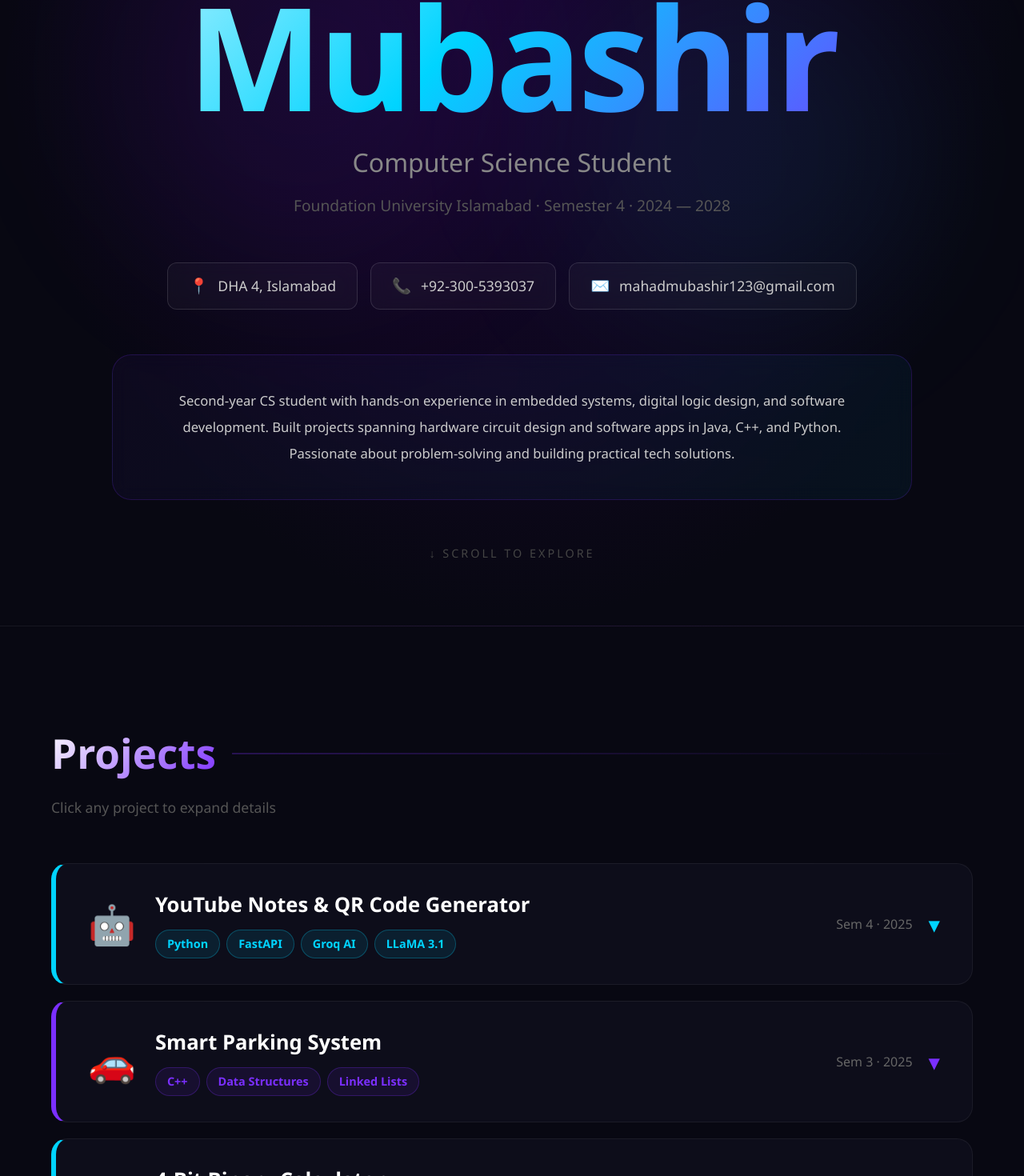
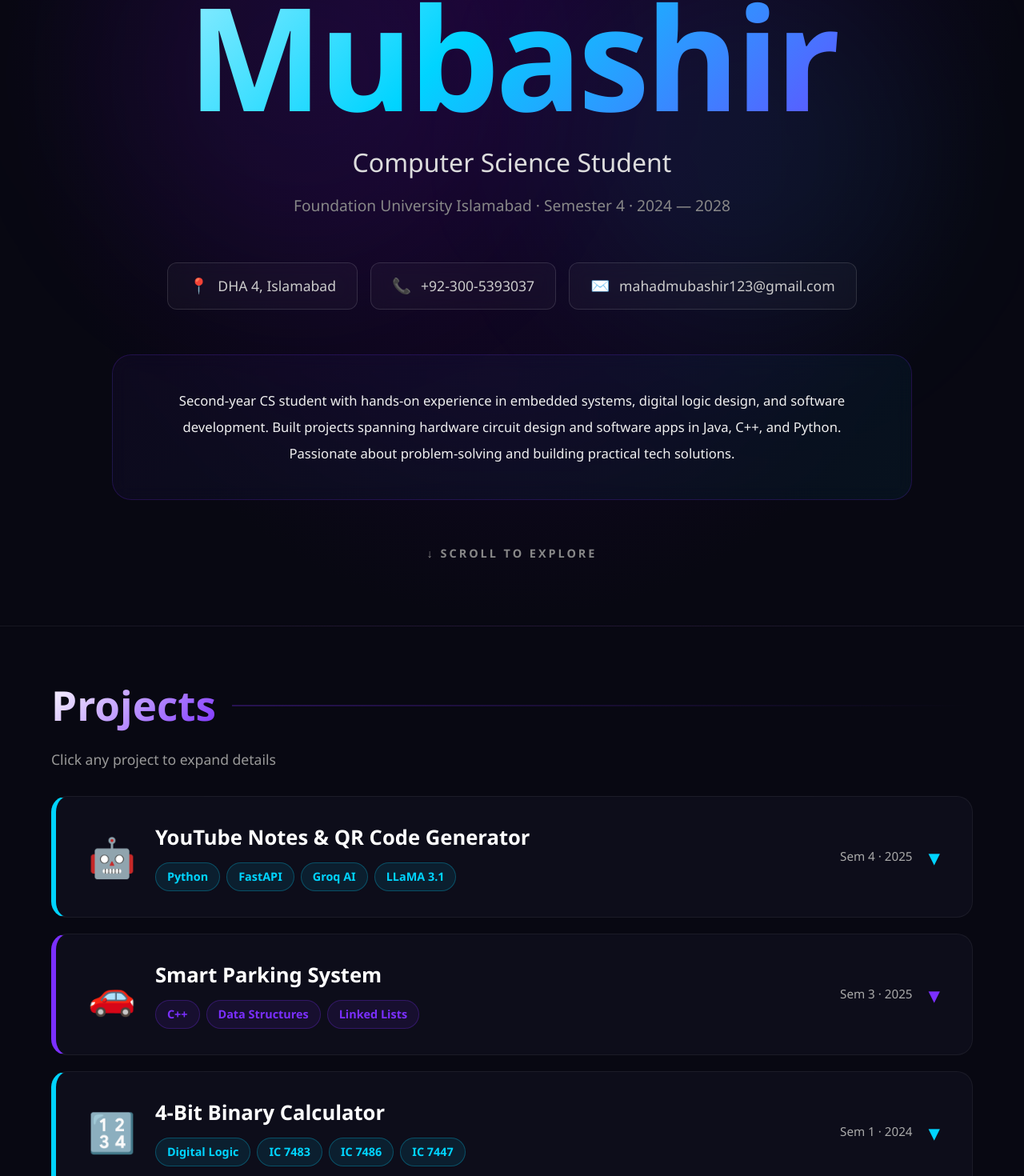
Before and after one commit to mahadmansoormubashir/my-cv, a Next.js app: page / in a window 1280 px wide. Shown: the part 390-1860 px from the top of the page at 80% size. Built offline with nearby package versions, Linux system fonts and the light colour scheme.

Commit message:
tighter spacing and brighter text

```diff
--- a/app/page.tsx
+++ b/app/page.tsx
@@ -145,10 +145,10 @@ export default function Home() {
           Mahad Mubashir
         </h1>
 
-        <p style={{ fontSize: "clamp(1.2rem, 2.5vw, 2rem)", color: "#888", margin: "0 0 16px", fontWeight: "400", position: "relative", zIndex: 2 }}>
+        <p style={{ fontSize: "clamp(1.2rem, 2.5vw, 2rem)", color: "#ddd", margin: "0 0 16px", fontWeight: "500", position: "relative", zIndex: 2 }}>
           Computer Science Student
         </p>
-        <p style={{ fontSize: "clamp(1rem, 1.5vw, 1.3rem)", color: "#555", margin: "0 0 56px", position: "relative", zIndex: 2 }}>
+        <p style={{ fontSize: "clamp(1rem, 1.5vw, 1.3rem)", color: "#888", margin: "0 0 56px", fontWeight: "500", position: "relative", zIndex: 2 }}>
           Foundation University Islamabad · Semester 4 · 2024 — 2028
         </p>
 
@@ -179,20 +179,20 @@ export default function Home() {
           zIndex: 2,
           backdropFilter: "blur(10px)",
         }}>
-          <p style={{ lineHeight: "2", color: "#ccc", fontSize: "clamp(1rem, 1.3vw, 1.25rem)", margin: 0 }}>
+          <p style={{ lineHeight: "2", color: "#f0f0f0", fontSize: "clamp(1rem, 1.3vw, 1.25rem)", margin: 0, fontWeight: "500" }}>
             Second-year CS student with hands-on experience in embedded systems, digital logic design, and software development.
             Built projects spanning hardware circuit design and software apps in Java, C++, and Python.
             Passionate about problem-solving and building practical tech solutions.
           </p>
         </div>
 
-        <div style={{ marginTop: "56px", color: "#444", fontSize: "0.9rem", letterSpacing: "3px", position: "relative", zIndex: 2 }}>
+        <div style={{ marginTop: "56px", color: "#888", fontSize: "0.9rem", letterSpacing: "3px", fontWeight: "600", position: "relative", zIndex: 2 }}>
           ↓ SCROLL TO EXPLORE
         </div>
       </header>
 
       {/* Projects - FULL WIDTH */}
-      <section id="projects" style={{ width: "100%", padding: "120px 5vw", boxSizing: "border-box" }}>
+      <section id="projects" style={{ width: "100%", padding: "60px 5vw", boxSizing: "border-box" }}>
         <SectionTitle title="Projects" subtitle="Click any project to expand details" />
         <div style={{ display: "grid", gap: "20px", maxWidth: "1600px", margin: "0 auto" }}>
           {projects.map((project, i) => (
@@ -222,14 +222,14 @@ export default function Home() {
                   </div>
                 </div>
                 <div style={{ display: "flex", alignItems: "center", gap: "20px", flexShrink: 0 }}>
-                  <span style={{ fontSize: "1rem", color: "#666" }}>{project.date}</span>
+                  <span style={{ fontSize: "0.95rem", color: "#aaa", fontWeight: "500" }}>{project.date}</span>
                   <span style={{ color: project.color, fontSize: "1.8rem", display: "inline-block", transform: openProject === i ? "rotate(180deg)" : "rotate(0deg)", transition: "transform 0.3s" }}>▾</span>
                 </div>
               </div>
 
               {openProject === i && (
                 <div style={{ marginTop: "28px", paddingTop: "28px", borderTop: `1px solid ${project.color}33` }}>
-                  <p style={{ margin: 0, color: "#bbb", fontSize: "clamp(1rem, 1.3vw, 1.15rem)", lineHeight: "2" }}>{project.description}</p>
+                  <p style={{ margin: 0, color: "#e0e0e0", fontSize: "clamp(1rem, 1.3vw, 1.15rem)", lineHeight: "2" }}>{project.description}</p>
                   {project.github && (
                     <a href={project.github} target="_blank" rel="noopener noreferrer"
                       onClick={e => e.stopPropagation()}
@@ -267,10 +267,10 @@ export default function Home() {
               }}>
                 <div style={{ display: "flex", alignItems: "center", gap: "14px", marginBottom: "24px" }}>
                   <span style={{ fontSize: "2rem" }}>{skill.emoji}</span>
-                  <p style={{ margin: 0, fontSize: "0.9rem", color: "#666", textTransform: "uppercase", letterSpacing: "3px", fontWeight: "700" }}>{skill.label}</p>
+                  <p style={{ margin: 0, fontSize: "0.9rem", color: "#ccc", textTransform: "uppercase", letterSpacing: "3px", fontWeight: "700" }}>{skill.label}</p>
                 </div>
                 {skill.items.map(item => (
-                  <p key={item} style={{ margin: "12px 0", fontSize: "1.1rem", color: "#bbb", display: "flex", alignItems: "center", gap: "12px" }}>
+                  <p key={item} style={{ margin: "12px 0", fontSize: "1.1rem", color: "#eee", display: "flex", alignItems: "center", gap: "12px", fontWeight: "500" }}>
                     <span style={{ color: "#7b2fff", fontSize: "1.2rem" }}>▸</span> {item}
                   </p>
                 ))}
@@ -279,12 +279,12 @@ export default function Home() {
           </div>
 
           <div style={{ marginTop: "56px" }}>
-            <p style={{ fontSize: "0.9rem", color: "#555", textTransform: "uppercase", letterSpacing: "4px", marginBottom: "20px", fontWeight: "700" }}>Soft Skills</p>
+            <p style={{ fontSize: "0.9rem", color: "#ccc", textTransform: "uppercase", letterSpacing: "4px", marginBottom: "20px", fontWeight: "700" }}>Soft Skills</p>
             <div style={{ display: "flex", flexWrap: "wrap", gap: "14px" }}>
               {["Problem Solving", "Teamwork & Collaboration", "Leadership", "Effective Communication"].map(skill => (
                 <span key={skill} style={{
                   background: "#ffffff08", border: "1px solid #ffffff15",
-                  color: "#ccc", padding: "14px 28px", borderRadius: "50px",
+                  color: "#fff", padding: "14px 28px", borderRadius: "50px",
                   fontSize: "1.05rem", fontWeight: "500",
                 }}>{skill}</span>
               ))}
@@ -294,7 +294,7 @@ export default function Home() {
       </section>
 
       {/* Volunteer - FULL WIDTH */}
-      <section style={{ width: "100%", padding: "120px 5vw", boxSizing: "border-box" }}>
+      <section style={{ width: "100%", padding: "60px 5vw", boxSizing: "border-box" }}>
         <div style={{ maxWidth: "1600px", margin: "0 auto" }}>
           <SectionTitle title="Volunteer Work" subtitle="Giving back to the community" />
           <div style={{
@@ -307,7 +307,7 @@ export default function Home() {
               <h3 style={{ margin: "0 0 16px", fontSize: "clamp(1.2rem, 2vw, 1.6rem)", fontWeight: "700", color: "#fff" }}>
                 🩸 Community Outreach — Blood Transfusion Awareness
               </h3>
-              <p style={{ margin: 0, color: "#bbb", fontSize: "clamp(1rem, 1.3vw, 1.15rem)", lineHeight: "1.9" }}>
+              <p style={{ margin: 0, color: "#e0e0e0", fontSize: "clamp(1rem, 1.3vw, 1.15rem)", lineHeight: "1.9" }}>
                 Researched safety protocols at AFIT blood bank and led social media campaigns debunking common myths.
                 Organized educational workshops on hereditary blood disorders for university students.
               </p>
@@ -322,10 +322,10 @@ export default function Home() {
       </section>
 
       {/* Footer - FULL WIDTH */}
-      <footer id="contact" style={{ borderTop: "1px solid #ffffff08", background: "#050510", padding: "120px 5vw 48px", width: "100%", boxSizing: "border-box" }}>
+      <footer id="contact" style={{ borderTop: "1px solid #ffffff08", background: "#050510", padding: "60px 5vw 40px", width: "100%", boxSizing: "border-box" }}>
         <div style={{ maxWidth: "1600px", margin: "0 auto" }}>
           <h2 style={{ textAlign: "center", fontSize: "clamp(2.5rem, 5vw, 4rem)", fontWeight: "900", margin: "0 0 20px", background: "linear-gradient(135deg, #ffffff, #00d4ff)", WebkitBackgroundClip: "text", WebkitTextFillColor: "transparent" }}>Get In Touch</h2>
-          <p style={{ textAlign: "center", color: "#666", marginBottom: "64px", fontSize: "1.2rem" }}>Feel free to reach out for opportunities or collaborations</p>
+          <p style={{ textAlign: "center", color: "#bbb", marginBottom: "64px", fontSize: "1.2rem", fontWeight: "500" }}>Feel free to reach out for opportunities or collaborations</p>
 
           <div style={{ display: "flex", justifyContent: "center", flexWrap: "wrap", gap: "24px", marginBottom: "80px" }}>
             {[
@@ -338,14 +338,14 @@ export default function Home() {
                 borderRadius: "20px", padding: "32px 40px", minWidth: "280px", textAlign: "center",
               }}>
                 <div style={{ fontSize: "2.5rem", marginBottom: "16px" }}>{c.icon}</div>
-                <p style={{ margin: "0 0 8px", fontSize: "0.9rem", color: "#555", textTransform: "uppercase", letterSpacing: "3px", fontWeight: "700" }}>{c.label}</p>
-                <p style={{ margin: 0, color: "#ccc", fontSize: "1.1rem" }}>{c.value}</p>
+                <p style={{ margin: "0 0 8px", fontSize: "0.9rem", color: "#aaa", textTransform: "uppercase", letterSpacing: "3px", fontWeight: "700" }}>{c.label}</p>
+                <p style={{ margin: 0, color: "#fff", fontSize: "1.1rem", fontWeight: "500" }}>{c.value}</p>
               </div>
             ))}
           </div>
 
           <div style={{ borderTop: "1px solid #ffffff08", paddingTop: "36px", textAlign: "center" }}>
-            <p style={{ margin: 0, color: "#444", fontSize: "1rem" }}>© 2025 Mahad Mubashir · DHA 4, Islamabad, Pakistan</p>
+            <p style={{ margin: 0, color: "#888", fontSize: "1rem", fontWeight: "500" }}>© 2025 Mahad Mubashir · DHA 4, Islamabad, Pakistan</p>
           </div>
         </div>
       </footer>
@@ -356,12 +356,12 @@ export default function Home() {
 
 function SectionTitle({ title, subtitle }: { title: string; subtitle?: string }) {
   return (
-    <div style={{ marginBottom: "56px", maxWidth: "1600px", margin: "0 auto 56px" }}>
+    <div style={{ marginBottom: "32px", maxWidth: "1600px", margin: "0 auto 32px" }}>
       <div style={{ display: "flex", alignItems: "center", gap: "20px", marginBottom: "16px" }}>
         <h2 style={{ fontSize: "clamp(2rem, 4vw, 3.5rem)", fontWeight: "900", color: "#fff", margin: 0, whiteSpace: "nowrap", background: "linear-gradient(135deg, #ffffff, #7b2fff)", WebkitBackgroundClip: "text", WebkitTextFillColor: "transparent" }}>{title}</h2>
         <div style={{ flex: 1, height: "2px", background: "linear-gradient(90deg, #7b2fff44, transparent)" }} />
       </div>
-      {subtitle && <p style={{ margin: 0, color: "#555", fontSize: "1.1rem" }}>{subtitle}</p>}
+      {subtitle && <p style={{ margin: 0, color: "#999", fontSize: "1.1rem", fontWeight: "500" }}>{subtitle}</p>}
     </div>
   );
 }
```
